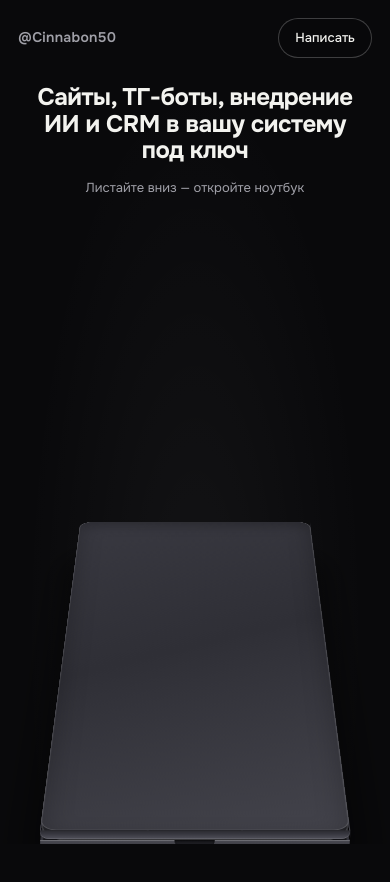
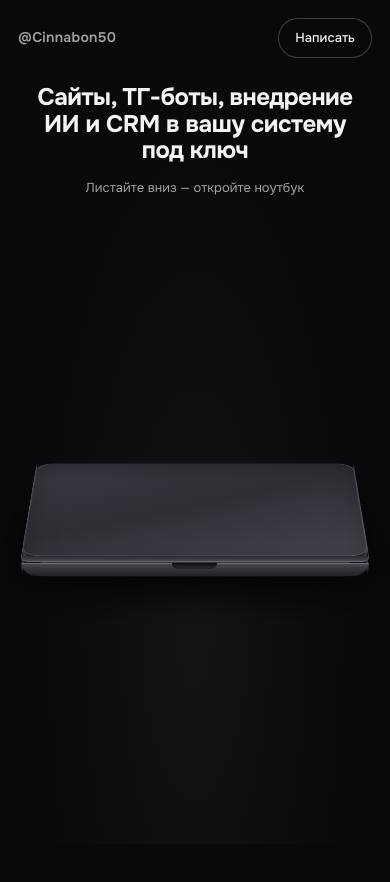
Before and after one commit to vanya-c/portfolio, a plain HTML site: page index.html in a window 390 px wide. Shown: the top 882 px of the page. Drawn offline with Linux system fonts and the light colour scheme.

Commit message:
Keep real 16:10 MacBook proportions on mobile and expand screen smoothly on zoom

```diff
--- a/script.js
+++ b/script.js
@@ -21,31 +21,31 @@
     const vw = window.innerWidth;
     const vh = window.innerHeight;
     const narrow = vw < 800;
-    const ratio = narrow ? vw / vh : 1.6;
+    const ratio = 1.6; // Всегда настоящие пропорции MacBook 16:10 (и на телефоне, и на ПК)
     const bRatio = narrow ? 0.022 : 0.012;
 
     // Видимый размер ноутбука в отдалённом состоянии (с аккуратными полями по бокам)
-    const Wsmall = narrow ? vw * 0.76 : Math.min(vw * 0.52, vh * 0.68 * 1.6, 820);
+    const Wsmall = narrow ? vw * 0.88 : Math.min(vw * 0.52, vh * 0.68 * 1.6, 820);
     const Hsmall = Wsmall / ratio;
-    const gWsmall = Wsmall * (1 - 2 * bRatio);
 
     // Полный нативный размер ноутбука, при котором стекло = 100% ширины окна (scale = 1, 0 апскейла)
     const gW = vw;
     const W = gW / (1 - 2 * bRatio);
     const b = (W - gW) / 2;
-    const H = Math.max(W / ratio, vh + 2 * b);
-    const gH = H - 2 * b;
-    const D = H;
-    const minScale = gWsmall / gW;
+    const Hmac = W / ratio;
+    const Hfull = Math.max(Hmac, vh + 2 * b);
+    const gHfull = Hfull - 2 * b;
+    const D = Hmac;
+    const minScale = Wsmall / W;
     // Объёмная толщина корпуса и крышки MacBook
-    const Tb = Math.max(22, H * 0.036);
-    const Tl = Math.max(10, H * 0.016);
+    const Tb = Math.max(narrow ? 18 : 22, Hmac * 0.038);
+    const Tl = Math.max(narrow ? 8 : 10, Hmac * 0.017);
 
-    Object.assign(m, { vw, vh, narrow, W, H, b, D, gW, gH, Hsmall, minScale });
+    Object.assign(m, { vw, vh, narrow, W, b, D, Hmac, Hfull, Hsmall, minScale });
 
     const s = laptop.style;
     s.setProperty('--W', W + 'px');
-    s.setProperty('--H', H + 'px');
+    s.setProperty('--H', Hmac + 'px');
     s.setProperty('--D', D + 'px');
     s.setProperty('--b', b + 'px');
     s.setProperty('--Tb', Tb + 'px');
@@ -53,14 +53,14 @@
     page.classList.toggle('narrow', narrow);
 
     m.contentH = page.offsetHeight;
-    // Видимая высота экрана в полном зуме равна min(gH, vh)
-    const visibleH = Math.min(gH, vh);
-    m.topOffset = Math.max(0, (gH - vh) / 2);
+    // Видимая высота экрана в полном зуме равна min(gHfull, vh)
+    const visibleH = Math.min(gHfull, vh);
+    m.topOffset = Math.max(0, (gHfull - vh) / 2);
     m.maxScroll = Math.max(0, m.contentH - visibleH);
   }
 
   function render(p) {
-    const { D, Hsmall, minScale, narrow, topOffset, maxScroll } = m;
+    const { D, Hmac, Hfull, Hsmall, minScale, narrow, topOffset, maxScroll } = m;
 
     // Симметричные и плавные фазы
     const open = seg(p, 0.02, 0.18);        // крышка открывается
@@ -71,6 +71,10 @@
 
     const zoom = zoomIn * (1 - zoomOut);
     const isFlat = zoom > 0.999;
+
+    // На телефоне экран плавно раскрывается по высоте от 16:10 MacBook до высоты экрана при зуме
+    const curH = lerp(Hmac, Hfull, zoom);
+    laptop.style.setProperty('--H', curH + 'px');
 
     camera.classList.toggle('is-flat', isFlat);
     laptop.classList.toggle('is-flat', isFlat);
@@ -97,7 +101,7 @@
 
       // Камера: уменьшение от 1 к minScale (никогда не увеличивает растр выше 1:1)
       const s = lerp(minScale, 1, zoom);
-      const shiftK = narrow ? 0.04 : 0.06;
+      const shiftK = narrow ? 0.08 : 0.06;
       const shiftFactor = lerp(lerp(0.6, 0.25, open), 0.6, closeT);
       const baseShift = (1 - zoom) * Hsmall * shiftK * shiftFactor;
       const zPush = lerp(D * 0.35, D, zoom);
--- a/style.css
+++ b/style.css
@@ -163,7 +163,7 @@ ul, ol { list-style: none; }
 }
 .k {
   flex: 1;
-  border-radius: 6px;
+  border-radius: clamp(2px, 0.5vw, 6px);
   background: linear-gradient(180deg, #25252b 0%, #1c1c21 100%);
   box-shadow:
     0 1px 0 rgba(255, 255, 255, 0.09) inset,
@@ -454,15 +454,19 @@ ul, ol { list-style: none; }
 
 /* узкий экран (телефон): компактная вёрстка внутри ноутбука */
 .page.narrow .page-inner { padding: 0 20px 100px; }
-.page.narrow .p-sec { padding: 52px 0 12px; }
-.page.narrow .p-hero { padding-top: 64px; }
-.page.narrow .p-facts { grid-template-columns: 1fr; margin-top: 32px; }
-.page.narrow .p-grid { grid-template-columns: 1fr; }
-.page.narrow .p-card { min-height: 0; padding: 22px; }
-.page.narrow .p-steps li { padding: 20px 22px; gap: 16px; }
+.page.narrow .p-sec { padding: 48px 0 12px; }
+.page.narrow .p-hero { padding-top: 56px; }
+.page.narrow .p-hero h2 { font-size: clamp(26px, 7.2vw, 36px); }
+.page.narrow .p-hero > p { font-size: clamp(15px, 4vw, 18px); margin-top: 16px; }
+.page.narrow .p-head h3 { font-size: clamp(24px, 6.2vw, 32px); }
+.page.narrow .p-facts { grid-template-columns: 1fr; margin-top: 26px; gap: 10px; }
+.page.narrow .p-facts li { padding: 16px 18px; }
+.page.narrow .p-grid { grid-template-columns: 1fr; gap: 12px; }
+.page.narrow .p-card { min-height: 0; padding: 20px; }
+.page.narrow .p-steps li { padding: 18px 20px; gap: 14px; }
 .page.narrow .p-case { grid-template-columns: 1fr; }
 .page.narrow .p-case-img { aspect-ratio: 16 / 10; }
-.page.narrow .p-case-body { padding: 24px; }
+.page.narrow .p-case-body { padding: 22px; }
 
 /* ПРЕДЛОЖЕНИЕ / КОНТАКТЫ */
 .wrap { max-width: var(--max-w); margin: 0 auto; padding: 0 clamp(18px, 4vw, 40px); }
```
